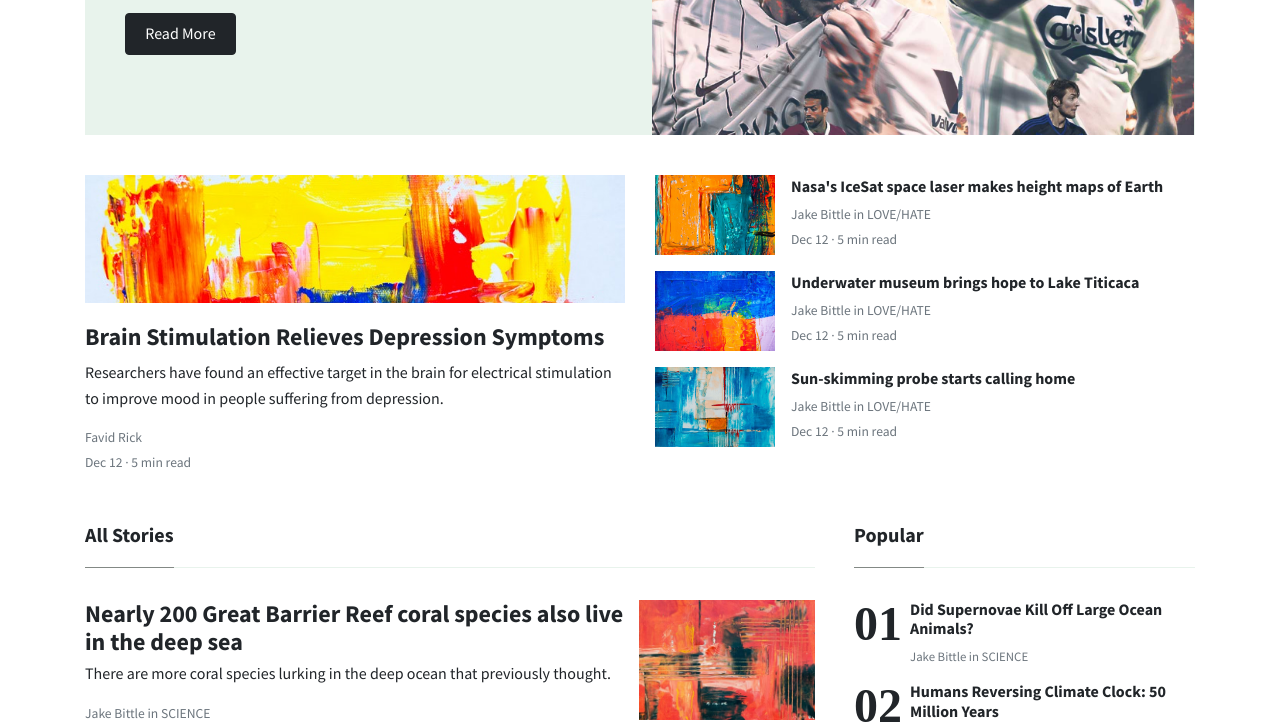
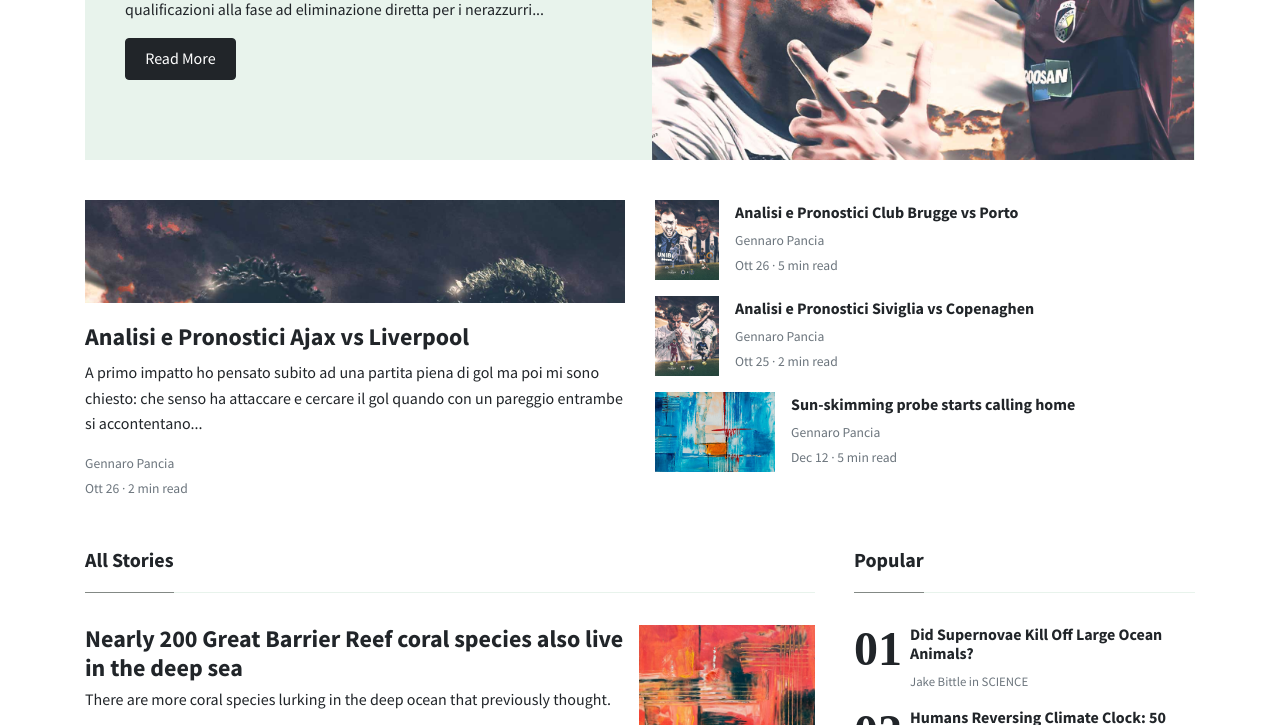
Before and after one commit to Gennarii22/Sito-web, a website: page blog/index.html in a window 1280 px wide. Shown: the part 342-1067 px from the top of the page. Drawn offline with nearby package versions, Linux system fonts and the light colour scheme.

Commit message:
aggiornamento home

```diff
--- a/blog/index.html
+++ b/blog/index.html
@@ -64,11 +64,11 @@ HEADER
 				<div class="col-md-6 pt-6 pb-6 align-self-center">
 					<h1 class="secondfont mb-3 font-weight-bold">Analisi e Pronostici Siviglia vs Copenaghen</h1>
 					<p class="mb-3">
-						Anticipo di Champions che vede contro le due cenerentole del gruppo G. <br>Gli spagnoli del Siviglia arrivano non troppo bene a questa gara, sconfitta al Bernabeu con il Real...
+						La partita probabilmente più attesa dagli interisti in questa stagione è arrivata. <br>L’inter sfida in casa i cechi del Viktoria Plzen in uno scontro che vale la qualificazioni alla fase ad eliminazione diretta per i nerazzurri...
 					</p>
-					<a href="./analysis/analisi-siviglia-copenaghen.html" class="btn btn-dark">Read More</a>
+					<a href="./analysis/analisi-inter-plzen.html" class="btn btn-dark">Read More</a>
 				</div>
-				<div class="col-md-6 d-none d-md-block pr-0" style="background-size:cover;background-image:url(./assets/img/analysis/sevillacopen.jpg);">	</div>
+				<div class="col-md-6 d-none d-md-block pr-0" style="background-size:cover;background-image:url(./assets/img/analysis/26.10.22.Inter.Plzen.jpg);">	</div>
 			</div>
 		</div>
 	</div>
@@ -84,17 +84,17 @@ MAIN
 	<div class="row">
 		<div class="col-lg-6">
 			<div class="card border-0 mb-4 box-shadow h-xl-300">
-                <div style="background-image: url(./assets/img/demo/1.jpg); height: 150px;    background-size: cover;    background-repeat: no-repeat;"></div>
+                <div style="background-image: url(./assets/img/analysis/26.10.22.Ajax.Liverpool.jpg); height: 150px;    background-size: cover;    background-repeat: no-repeat;"></div>
 				<div class="card-body px-0 pb-0 d-flex flex-column align-items-start">
 					<h2 class="h4 font-weight-bold">
-					<a class="text-dark" href="./article.html">Brain Stimulation Relieves Depression Symptoms</a>
+					<a class="text-dark" href="./analysis/analisi-ajax-liverpool.html">Analisi e Pronostici Ajax vs Liverpool</a>
 					</h2>
 					<p class="card-text">
-						 Researchers have found an effective target in the brain for electrical stimulation to improve mood in people suffering from depression.
+						A primo impatto ho pensato subito ad una partita piena di gol ma poi mi sono chiesto: che senso ha attaccare e cercare il gol quando con un pareggio entrambe si accontentano...
 					</p>
 					<div>
-						<small class="d-block"><a class="text-muted" href="./author.html">Favid Rick</a></small>
-						<small class="text-muted">Dec 12 &middot; 5 min read</small>
+						<small class="d-block"><a class="text-muted" href="./author.html">Gennaro Pancia</a></small>
+						<small class="text-muted">Ott 26 &middot; 2 min read</small>
 					</div>
 				</div>
 			</div>
@@ -102,27 +102,27 @@ MAIN
 		<div class="col-lg-6">
 			<div class="flex-md-row mb-4 box-shadow h-xl-300">
 				<div class="mb-3 d-flex align-items-center">
-					<img height="80" src="./assets/img/demo/blog4.jpg">
+					<img height="80" src="./assets/img/analysis/26.10.22.brugge.porto.jpg">
 					<div class="pl-3">
 						<h2 class="mb-2 h6 font-weight-bold">
-						<a class="text-dark" href="./article.html">Nasa's IceSat space laser makes height maps of Earth</a>
+						<a class="text-dark" href="./article.html">Analisi e Pronostici Club Brugge vs Porto</a>
 						</h2>
 						<div class="card-text text-muted small">
-							 Jake Bittle in LOVE/HATE
+							 Gennaro Pancia
 						</div>
-						<small class="text-muted">Dec 12 &middot; 5 min read</small>
+						<small class="text-muted">Ott 26 &middot; 5 min read</small>
 					</div>
 				</div>
 				<div class="mb-3 d-flex align-items-center">
-					<img height="80" src="./assets/img/demo/blog5.jpg">
+					<img height="80" src="./assets/img/analysis/sevillacopen.jpg">
 					<div class="pl-3">
 						<h2 class="mb-2 h6 font-weight-bold">
-						<a class="text-dark" href="./article.html">Underwater museum brings hope to Lake Titicaca</a>
+						<a class="text-dark" href="./analysis/analisi-siviglia-copenaghen.html">Analisi e Pronostici Siviglia vs Copenaghen</a>
 						</h2>
 						<div class="card-text text-muted small">
-							 Jake Bittle in LOVE/HATE
+							 Gennaro Pancia
 						</div>
-						<small class="text-muted">Dec 12 &middot; 5 min read</small>
+						<small class="text-muted">Ott 25 &middot; 2 min read</small>
 					</div>
 				</div>
 				<div class="mb-3 d-flex align-items-center">
@@ -132,7 +132,7 @@ MAIN
 						<a class="text-dark" href="./article.html">Sun-skimming probe starts calling home</a>
 						</h2>
 						<div class="card-text text-muted small">
-							 Jake Bittle in LOVE/HATE
+							 Gennaro Pancia
 						</div>
 						<small class="text-muted">Dec 12 &middot; 5 min read</small>
 					</div>
```
